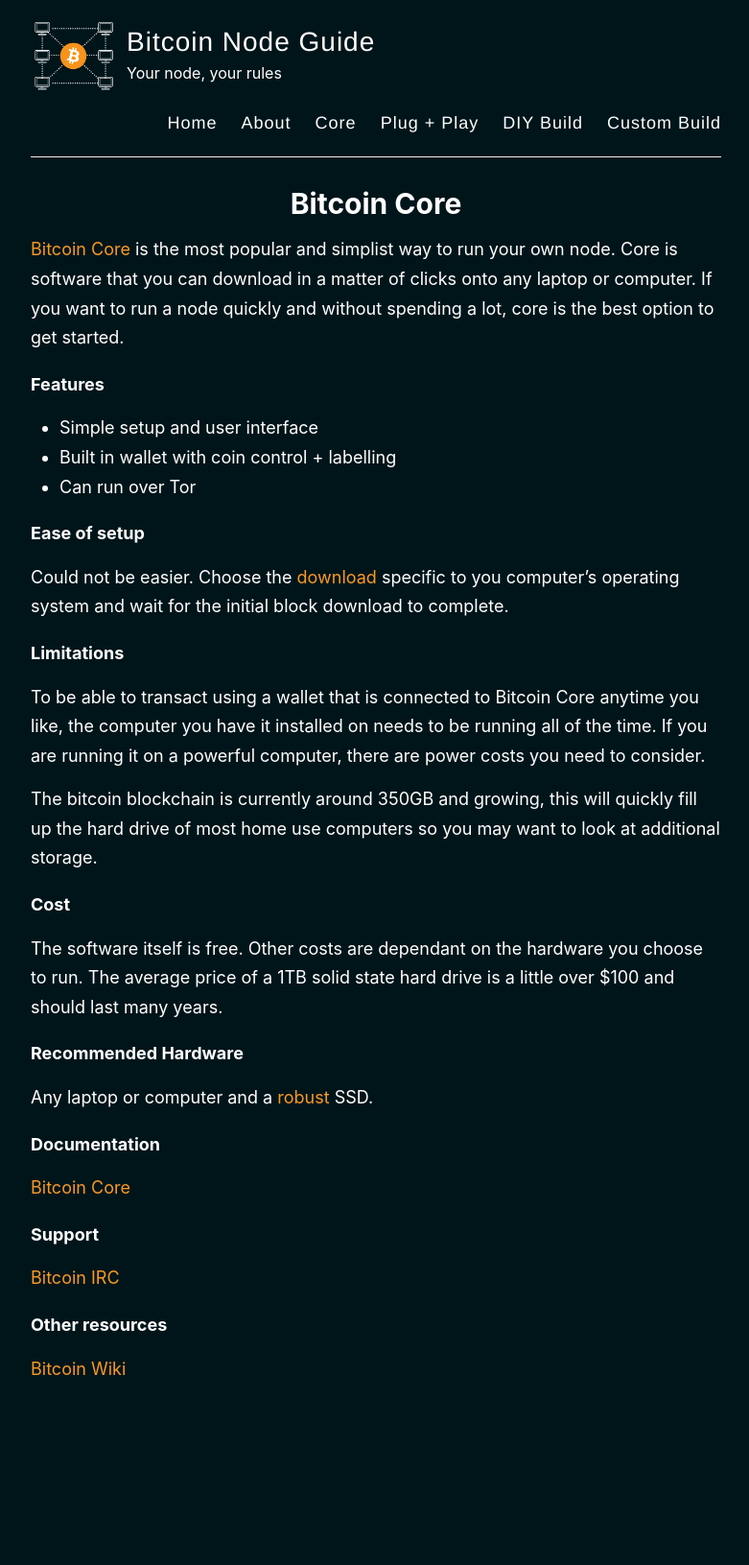
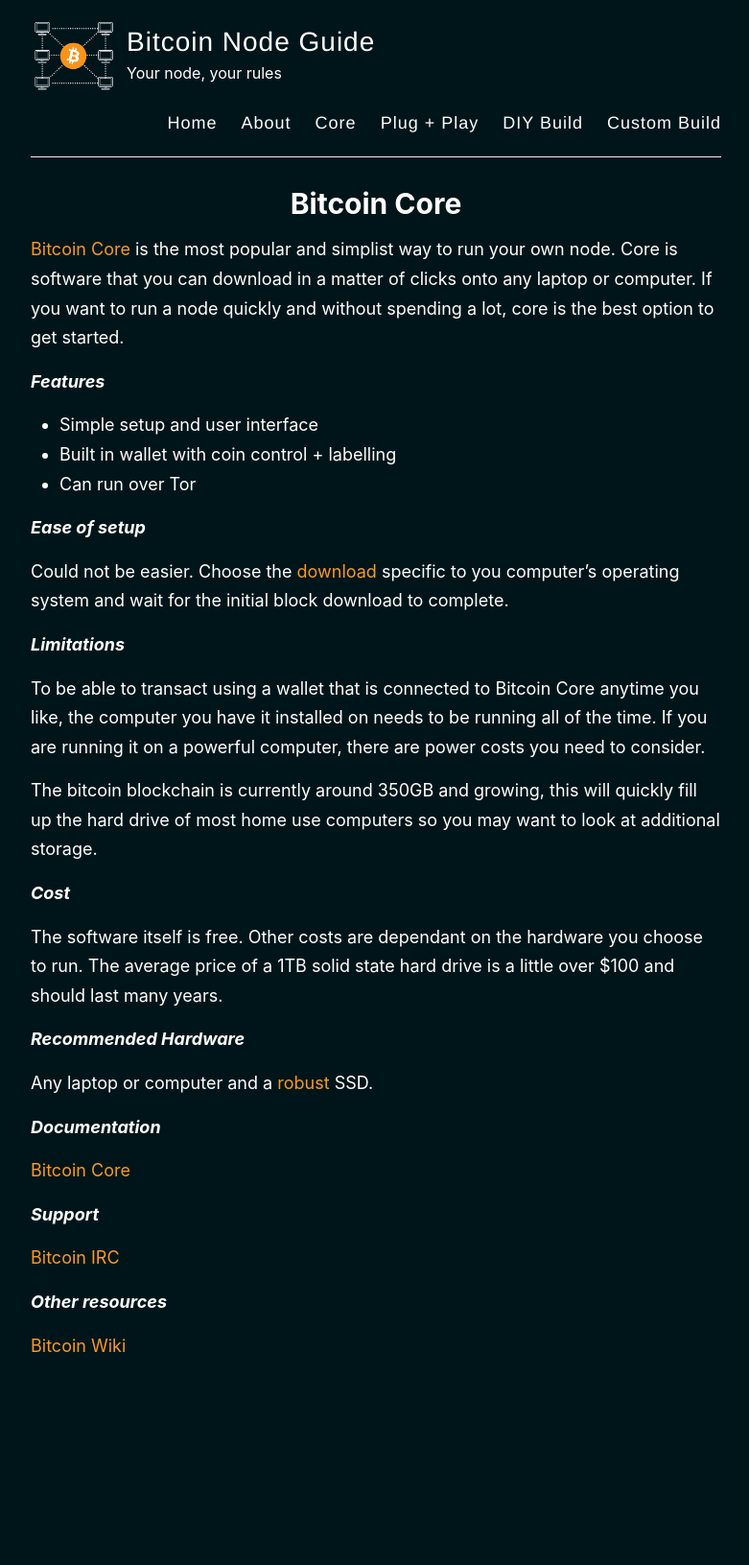
Before and after one commit to BitcoinQnA/node-guide, a Jekyll site: the page built from _pages/core.md, in a window 1280 px wide. Shown: the whole page at 96% size, without its empty margins (248-1029 px from the left). Built offline with Jekyll 4.4.1, drawn with Linux system fonts in a browser that asks for light colours; after the commit the page ends 1607 px from its top, so only the background shows below that.

```diff
--- a/_pages/core.md
+++ b/_pages/core.md
@@ -6,38 +6,38 @@ permalink: /core/
 
 [Bitcoin Core](https://bitcoincore.org/) is the most popular and simplist way to run your own node. Core is software that you can download in a matter of clicks onto any laptop or computer. If you want to run a node quickly and without spending a lot, core is the best option to get started.
 
-#### Features
+***Features***
 
 * Simple setup and user interface
 * Built in wallet with coin control + labelling
 * Can run over Tor
 
-#### Ease of setup
+***Ease of setup***
 
 Could not be easier. Choose the [download](https://bitcoin.org/en/download) specific to you computer's operating system and wait for the initial block download to complete.
 
-#### Limitations
+***Limitations***
 
 To be able to transact using a wallet that is connected to Bitcoin Core anytime you like, the computer you have it installed on needs to be running all of the time. If you are running it on a powerful computer, there are power costs you need to consider.
 
 The bitcoin blockchain is currently around 350GB and growing, this will quickly fill up the hard drive of most home use computers so you may want to look at additional storage.
 
-#### Cost
+***Cost***
 
 The software itself is free. Other costs are dependant on the hardware you choose to run. The average price of a 1TB solid state hard drive is a little over $100 and should last many years.
 
-#### Recommended Hardware
+***Recommended Hardware***
 
 Any laptop or computer and a [robust](https://www.amazon.com/SAMSUNG-Portable-SSD-1TB-MU-PC1T0H/dp/B0874YJP92/ref=sr_1_3?dchild=1&keywords=samsung+1tb+ssd+t5&qid=1603541969&sr=8-3) SSD.
 
-#### Documentation
+***Documentation***
 
 [Bitcoin Core](https://bitcoin.org/en/bitcoin-core/help)
 
-#### Support
+***Support***
 
 [Bitcoin IRC](https://bitcoin.org/en/bitcoin-core/help#live)
 
-#### Other resources
+***Other resources***
 
 [Bitcoin Wiki](https://en.bitcoin.it/wiki/Help:Installing_Bitcoin_Core)
```
